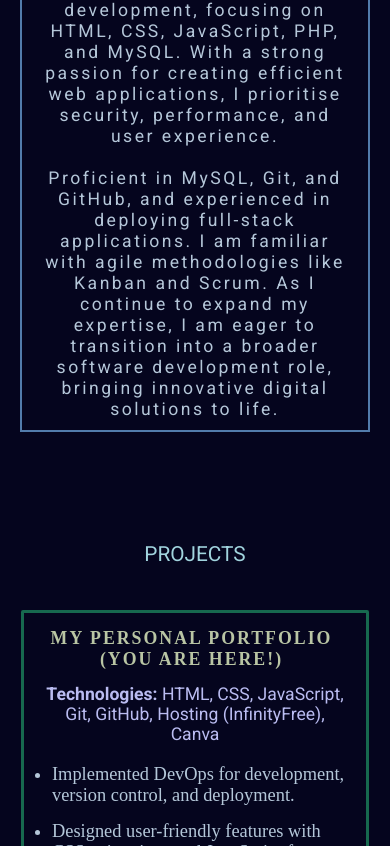
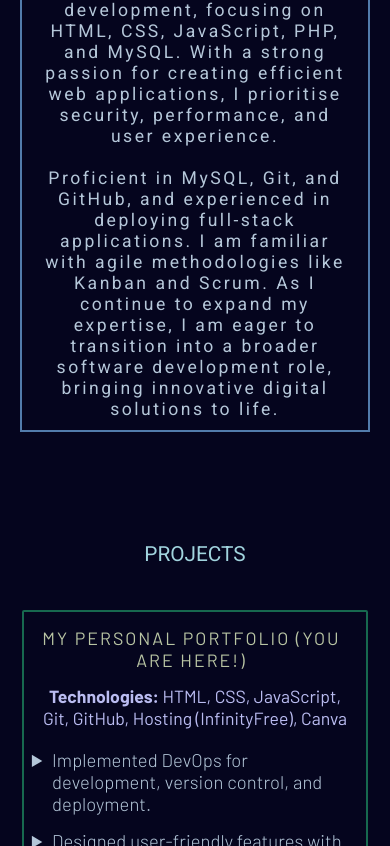
Before and after one commit to nabiil-s/nabiil-s.github.io, a plain HTML site: page index.html in a window 390 px wide. Shown: the part 1154-2000 px from the top of the page. Drawn offline with Linux system fonts and the light colour scheme.

Commit message:
Implemented Barlow font-familyfor better reading experience. Change list-style-type on mobile-first devices

```diff
--- a/index.html
+++ b/index.html
@@ -11,6 +11,11 @@
 
   <!-- Montserrat + Roboto Font -->
   <link href="https://fonts.googleapis.com/css?family=Montserrat:400,700|Roboto:400,700" rel="stylesheet">
+
+  <!-- Barlow Font -->
+  <link rel="preconnect" href="https://fonts.googleapis.com">
+  <link rel="preconnect" href="https://fonts.gstatic.com" crossorigin>
+  <link href="https://fonts.googleapis.com/css2?family=Barlow:ital,wght@0,100;0,200;0,300;0,400;0,500;0,600;0,700;0,800;0,900;1,100;1,200;1,300;1,400;1,500;1,600;1,700;1,800;1,900&display=swap" rel="stylesheet">
 
   <!-- Font Awesome -->
   <link rel="stylesheet" href="https://cdnjs.cloudflare.com/ajax/libs/font-awesome/6.1.0/css/all.min.css">
--- a/portfolio_files/style.css
+++ b/portfolio_files/style.css
@@ -53,6 +53,14 @@ nav ul, .btn-style{
 #intro, #portfolio, #skills, #education{
   text-align: center;
   background-color: #05051e;
+}
+
+.project-title, .project-tech-used, li {
+  font-family: 'Barlow', sans-serif;
+}
+
+.project-title, .project-tech-used{
+  font-weight: 400;
 }
 
 .projects, .institutes{
@@ -251,6 +259,7 @@ h1.intro{
   padding: 10px 15px;
   color: #b5c7d9;
   cursor: default;
+  letter-spacing: 2.5px;
 }
 
 .profile-mobileFirst{
@@ -273,7 +282,7 @@ h1.intro{
 }
 
 .projects{
-    border:3px solid #17694f;
+    border:2px solid #17694f;
     display: flex;
     flex-direction: row;
     width: 80%;
@@ -286,6 +295,8 @@ h1.intro{
 }
 
 .project-title{
+  font-family: 'Barlow', sans-serif;
+  font-weight: 400;
   padding-bottom: 7px;
   padding-right: 7px;
   color: #bfcba8f7;
@@ -574,6 +585,9 @@ footer {
     margin-left:13px;
     padding: 5px 0px 10px;
     font-size: 1.15rem;
+    font-weight: 300;
+    letter-spacing: 0.1px;
+    list-style-type: disclosure-closed;
   }
 
   .project-tech-used {
```
Also changed, not shown: 1 other file.
